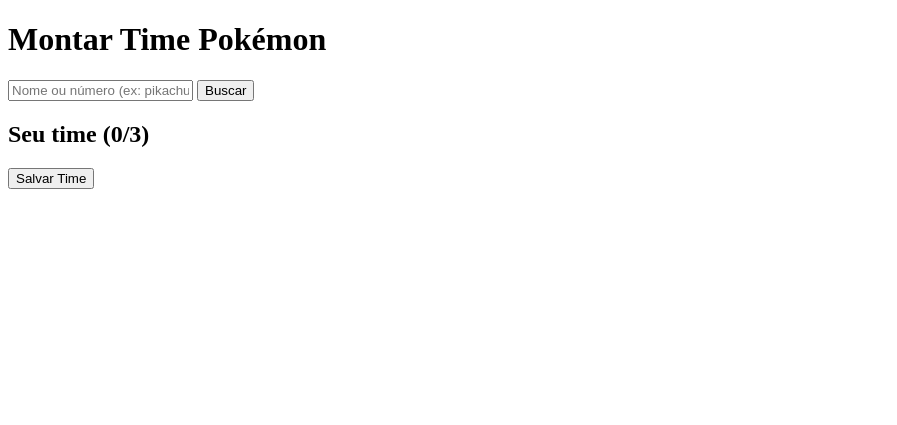
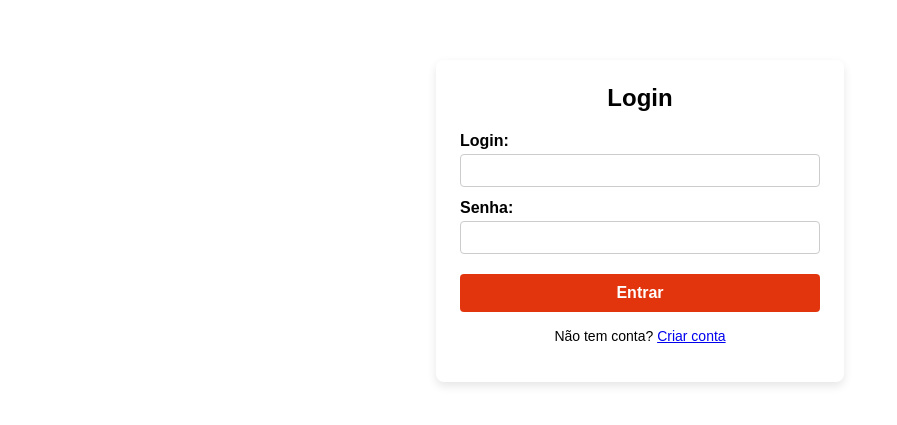
Before and after one commit to LuPrass/pokemon, a PHP site: page / in a window 1280 px wide. Shown: the top 425 px of the page, without its empty margins (0-897 px from the left). Run offline with PHP 8.4, Linux system fonts and the light colour scheme.

Commit message:
criação de cadastro de usuário e validacao

```diff
--- /dev/null
+++ b/assets/css/login.css
@@ -0,0 +1,75 @@
+.login-container {
+    max-width: 360px;
+    margin: 60px auto;
+    padding: 24px;
+    background: #fff;
+    border-radius: 8px;
+    box-shadow: 0 4px 10px rgba(0, 0, 0, 0.1);
+    font-family: Arial, sans-serif;
+}
+
+.login-container h2 {
+    margin-top: 0;
+    text-align: center;
+}
+
+.login-container label {
+    font-weight: bold;
+    display: block;
+    margin-top: 12px;
+}
+
+.login-container input[type="text"],
+.login-container input[type="password"] {
+    width: 100%;
+    padding: 8px;
+    margin-top: 4px;
+    box-sizing: border-box;
+    border: 1px solid #ccc;
+    border-radius: 4px;
+}
+
+.login-container button {
+    width: 100%;
+    margin-top: 20px;
+    padding: 10px;
+    background: #e3350d;
+    color: #fff;
+    border: none;
+    border-radius: 4px;
+    cursor: pointer;
+    font-size: 16px;
+    font-weight: bold;
+}
+
+.login-container button:hover {
+    background: #b82a09;
+}
+
+.erro-msg {
+    color: red;
+    background: #ffe6e6;
+    padding: 8px;
+    border-radius: 4px;
+    text-align: center;
+}
+
+.dica-login {
+    margin-top: 16px;
+    font-size: 12px;
+    color: #666;
+    background: #f9f9f9;
+    padding: 8px;
+    border-radius: 4px;
+}
+
+.aviso-conta {
+    text-align: center;
+    font-weight: bold;
+}
+
+.link-secundario {
+    text-align: center;
+    margin-top: 16px;
+    font-size: 14px;
+}
--- a/index.php
+++ b/index.php
@@ -2,10 +2,23 @@
 
 require_once __DIR__ . '/Autoload.php';
 
+if (session_status() === PHP_SESSION_NONE) {
+    session_start();
+}
+
 // Roteador simples da aplicação
-$rota = $_GET['rota'] ?? 'builder';
+$rota = $_GET['rota'] ?? (isset($_SESSION['logado']) && $_SESSION['logado'] === true ? 'menu' : 'login');
 
 switch ($rota) {
+    // Autenticação
+    case 'login':
+        require_once __DIR__ . '/login.php';
+        break;
+
+    case 'logout':
+        require_once __DIR__ . '/logout.php';
+        break;
+
     // API Endpoints
     case 'salvar-time':
         (new TimeController())->salvarTime();
@@ -48,6 +61,14 @@ switch ($rota) {
         break;
 
     // Views
+    case 'menu':
+        require_once __DIR__ . '/src/Views/menu/menu.php';
+        break;
+
+    case 'pokemons':
+        require_once __DIR__ . '/src/Views/pokemons/pokemons.php';
+        break;
+
     case 'builder':
     case 'time':
         require_once __DIR__ . '/src/Views/time/builder.php';
--- /dev/null
+++ b/login.php
@@ -0,0 +1,80 @@
+<?php
+if (session_status() === PHP_SESSION_NONE) {
+    session_start();
+}
+
+require_once __DIR__ . '/Autoload.php';
+
+// Já logado: vai direto para o menu
+if (isset($_SESSION['logado']) && $_SESSION['logado'] === true) {
+    header('Location: index.php?rota=menu');
+    exit;
+}
+
+$erro = '';
+$semConta = false;
+
+if ($_SERVER['REQUEST_METHOD'] === 'POST') {
+    $login = trim($_POST['login'] ?? '');
+    $senha = $_POST['senha'] ?? '';
+
+    try {
+        $usuario = Usuario::buscarPorNome(Conexao::getConnection(), $login);
+
+        if (!$usuario) {
+            // Não possui conta: informa que precisa criar uma
+            $semConta = true;
+            $erro = 'Conta não encontrada. Você precisa criar uma conta para jogar.';
+        } elseif (password_verify($senha, $usuario['senha'])) {
+            session_regenerate_id(true);
+            $_SESSION['logado'] = true;
+            $_SESSION['usuario'] = $usuario['nome'];
+            $_SESSION['usuario_id'] = (int)$usuario['id'];
+
+            header('Location: index.php?rota=menu');
+            exit;
+        } else {
+            $erro = 'Senha incorreta!';
+        }
+    } catch (Exception $e) {
+        $erro = 'Não foi possível conectar ao banco de dados.';
+    }
+}
+?>
+<!DOCTYPE html>
+<html lang="pt-br">
+<head>
+    <meta charset="UTF-8">
+    <meta name="viewport" content="width=device-width, initial-scale=1.0">
+    <title>Login</title>
+    <link rel="stylesheet" href="assets/css/style.css">
+    <link rel="stylesheet" href="assets/css/login.css">
+</head>
+<body>
+
+    <div class="login-container">
+        <h2>Login</h2>
+
+        <?php if ($erro): ?>
+            <p class="erro-msg"><?php echo htmlspecialchars($erro); ?></p>
+        <?php endif; ?>
+
+        <?php if ($semConta): ?>
+            <p class="aviso-conta"><a href="cadastro.php">Clique aqui para criar sua conta</a></p>
+        <?php endif; ?>
+
+        <form action="login.php" method="post">
+            <label for="login">Login:</label>
+            <input type="text" id="login" name="login" required value="<?php echo htmlspecialchars($_POST['login'] ?? ''); ?>">
+
+            <label for="senha">Senha:</label>
+            <input type="password" id="senha" name="senha" required>
+
+            <button type="submit">Entrar</button>
+        </form>
+
+        <p class="link-secundario">Não tem conta? <a href="cadastro.php">Criar conta</a></p>
+    </div>
+
+</body>
+</html>
--- /dev/null
+++ b/src/Views/tela_login/login.php
@@ -0,0 +1,2 @@
+<?php
+require_once __DIR__ . '/../../../login.php';
--- a/src/Views/time/builder.php
+++ b/src/Views/time/builder.php
@@ -1,3 +1,6 @@
+<?php
+require_once __DIR__ . '/../../../verifica_login.php';
+?>
 <!DOCTYPE html>
 <html lang="pt-BR">
 <head>
@@ -6,6 +9,11 @@
     <link rel="stylesheet" href="assets/css/style.css">
 </head>
 <body>
+
+    <div style="display: flex; justify-content: space-between; align-items: center; border-bottom: 1px solid #ccc; padding-bottom: 10px;">
+        <h2>Bem-vindo, <?php echo htmlspecialchars($_SESSION['usuario'] ?? 'Treinador'); ?>!</h2>
+        <a href="logout.php" style="color: #e3350d; font-weight: bold; text-decoration: none;">Sair (Logout)</a>
+    </div>
 
     <h1>Montar Time Pokémon</h1>
 
@@ -26,7 +34,7 @@
     <script>
         var pokemonAtual = null;
         var time = [];
-        var usuarioId = 1; // Ash
+        var usuarioId = <?php echo (int)($_SESSION['usuario_id'] ?? 1); ?>;
 
         async function buscar() {
             var nome = document.getElementById("campoBusca").value;
```
Also changed, not shown: assets/css/menu.css (added, +40 -0 lines), cadastro.php (added, +78 -0 lines), database/script_pokemon.sql (+8 -5 lines), logout.php (added, +24 -0 lines), src/Controllers/TimeController.php (+5 -4 lines), src/Models/Usuario.php (+17 -0 lines), src/Views/menu/menu.php (added, +26 -0 lines), src/Views/pokemons/pokemons.php (added, +36 -0 lines), verifica_login.php (added, +11 -0 lines).
